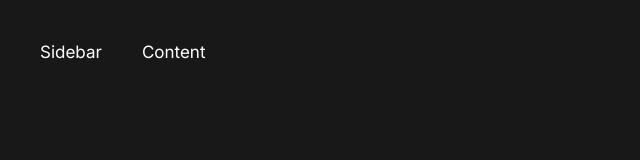
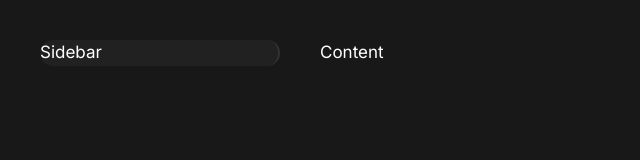
Before and after one commit to amiraadev/task-manager-nextjs, a Next.js app: page / in a window 1280 px wide. Shown: the top 160 px of the page, without its empty margins (0-640 px from the left). Built offline with nearby package versions, Linux system fonts and the light colour scheme.

Commit message:
adding code snippet to delay the rendering of a component until some asynchronous or initial setup work is completed

```diff
--- a/app/components/Sidebar/Sidebar.tsx
+++ b/app/components/Sidebar/Sidebar.tsx
@@ -1,23 +1,22 @@
-"use client"
-import React from 'react'
-import styled from 'styled-components'
+/** @format */
+
+"use client";
+import React from "react";
+import styled from "styled-components";
 import { useGlobalState } from "@/app/context/globalProvider";
 
 function Sidebar() {
-  const theme = useGlobalState()
-  console.log(theme);
+	const { theme } = useGlobalState();
+	// console.log(theme);
 
-  return (
-    <div>
-      Sidebar
-    </div>
-  )
+	return <SidebarStyled theme={theme}>Sidebar</SidebarStyled>;
 }
 
 const SidebarStyled = styled.nav`
- padding:2.5rem;
- display:flex;
- gap:2.5rem;
- height:100%;
-`
-export default Sidebar
+	position: relative;
+	width: ${(props) => props.theme.sidebarWidth};
+	background-color: ${(props) => props.theme.colorBg2};
+	border-right: 2px solid ${(props) => props.theme.borderColor2};
+	border-radius: 1rem;
+`;
+export default Sidebar;
--- a/app/providers/ContextProvider.tsx
+++ b/app/providers/ContextProvider.tsx
@@ -9,11 +9,18 @@ interface Props {
 	children: React.ReactNode;
 }
 function ContextProvider({ children }: Props) {
+	const [isReady, setIsReady] = React.useState(false);
+	React.useEffect(() => {
+		setTimeout(() => {
+			setIsReady(true);
+		}, 200);
+	}, []);
+	if (!isReady) {
+		return null;
+	}
 	return (
 		<div>
-			<GlobalProvider>
-				{children}
-			</GlobalProvider>
+			<GlobalProvider>{children}</GlobalProvider>
 		</div>
 	);
 }
```
